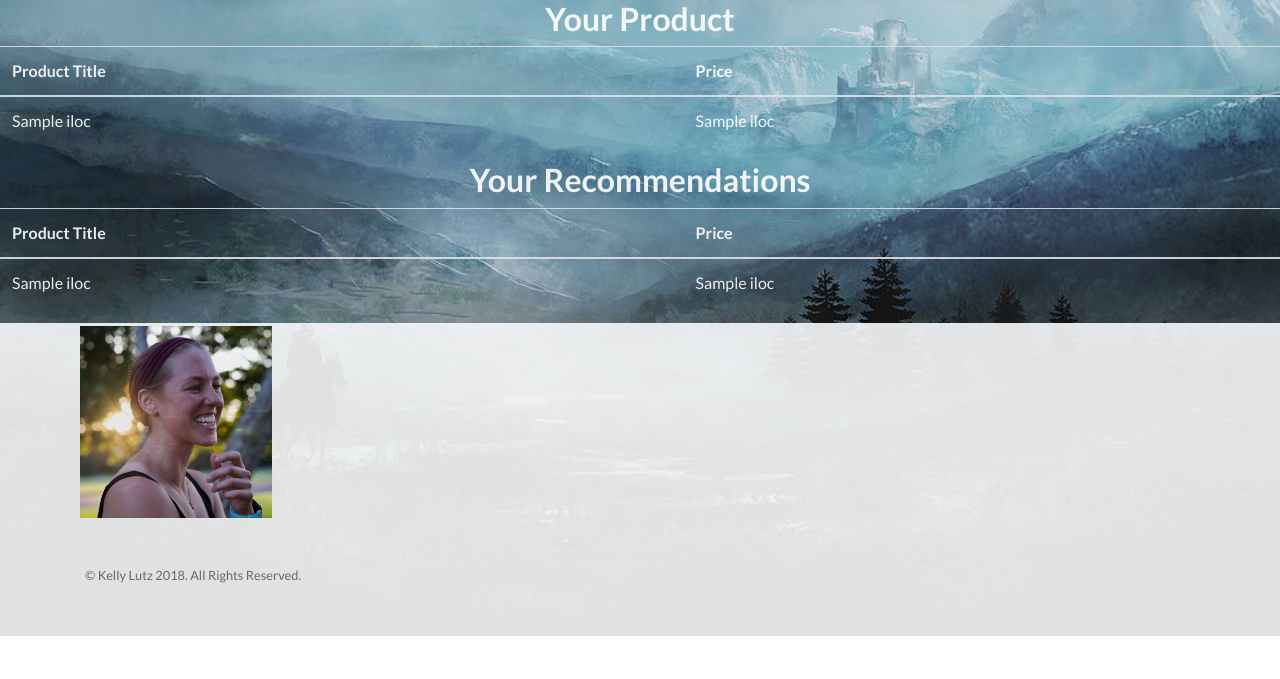
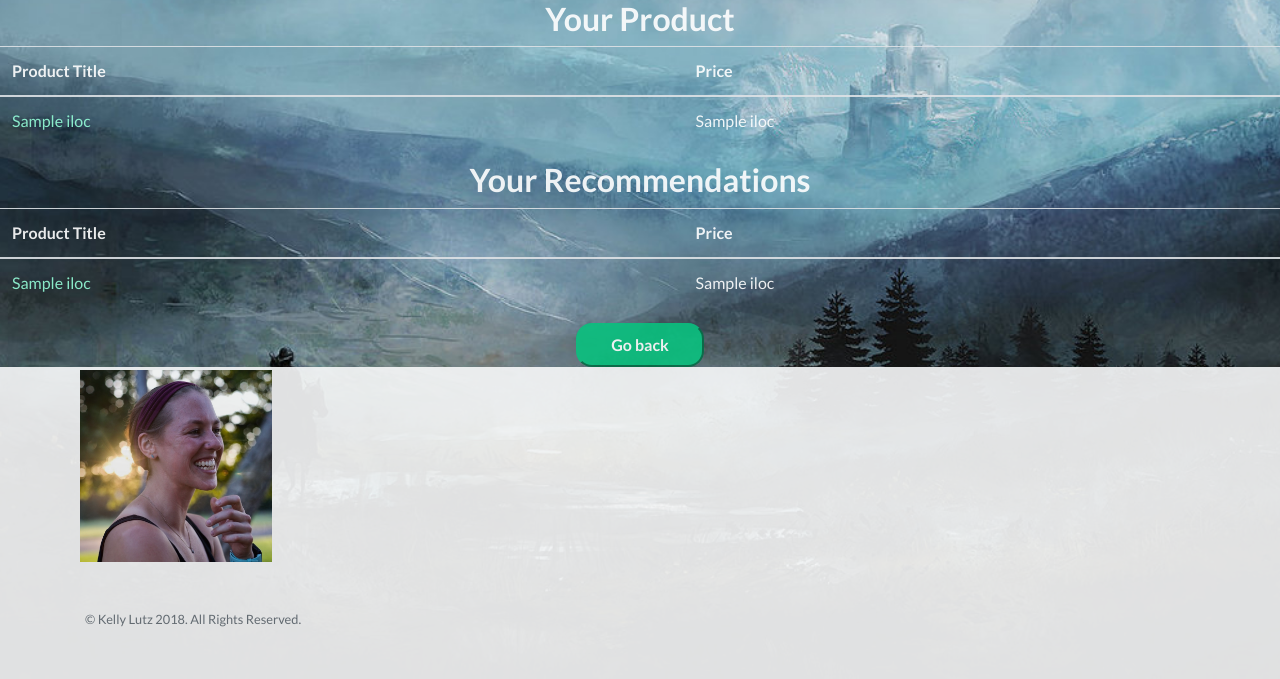
Before and after one commit to klutz4/product_recommender, a Flask app: template app/templates/nlp_recs.html in a window 1280 px wide. Shown: the part 69-748 px from the top of the page. Run offline with Flask 2, Linux system fonts and the light colour scheme; the template is opened without the code that fills it: most values are stand-ins (such as "Sample title", 1, 10 or a date in 2020); parts of the project's set-up code (start-up, migrations or seed data) failed here and were passed over; some libraries are stand-ins or nearby versions.

Commit message:
app edits;

```diff
--- a/app/app.py
+++ b/app/app.py
@@ -39,8 +39,11 @@ def nlp_recs():
     item_index= int(request.form['index'])
     range = str(request.form['price'])
     if range == '':
-        return 'You must enter a price range.'
-    else:
+        cluster_label = df['prediction'].iloc[item_index]
+        cluster_members = df[df['prediction'] == cluster_label]
+        recs = np.random.choice(cluster_members.index, 5, replace = False)
+        return render_template('nlp_recs.html',recs=recs,df=df,item_index=item_index)
+    if range != '':
         # num_recs = int(request.form['recs'])
         price = df['sale_price'].iloc[item_index]
         restricted = get_restricted_df(price,item_index,range)
--- a/app/templates/cnn_recs.html
+++ b/app/templates/cnn_recs.html
@@ -53,7 +53,7 @@
     display: block;
     margin-left: auto;
     margin-right: auto;
-    width: 50%;
+    width: 10%;
   }
   .move-button {
     display: flex;
@@ -136,7 +136,9 @@
       </tr>
     </tbody>
   </table>
-
+  <form action= '/neural_net', method= ['GET,POST']>
+  <button type="submit" class="move-button center">Go back</button>
+  </form>
 
   <!-- Footer -->
   <footer class="footer bg-light">
--- a/app/templates/nlp.html
+++ b/app/templates/nlp.html
@@ -107,7 +107,7 @@
       </div>
       <br><br>
 
-      <div><h4>Please enter a price range (ex. 100-500).</h4>
+      <div><h4>OPTIONAL: Please enter a price range (ex. 100-500).</h4>
         <input name="price" type="text" class="form-control form-control-lg" placeholder="Enter range here.">
       </div>
     </div>
--- a/app/templates/nlp_recs.html
+++ b/app/templates/nlp_recs.html
@@ -49,7 +49,12 @@
   text-align: center;
   color:white;
   }
-
+  .center {
+    display: block;
+    margin-left: auto;
+    margin-right: auto;
+    width: 10%;
+  }
   .move-button {
     display: flex;
     justify-content: center;
@@ -111,7 +116,7 @@
     </tr>
     <tbody>
       <tr>
-        <td><a href={{ df['weblink'].iloc[item_index] }} style="color:white">{{df['product_title'].iloc[item_index]}}</a></td>
+        <td><a href={{ df['weblink'].iloc[item_index] }} style="color:#95fdd8">{{df['product_title'].iloc[item_index]}}</a></td>
         <td>{{ df['sale_price'].iloc[item_index] }}</td>
       </tr>
     </tbody>
@@ -128,13 +133,16 @@
       <!-- Here is where the data passed into the template gets inserted -->
       {% for rec in recs %}
         <tr>
-        <td><a href={{ df['weblink'].iloc[rec] }} style="color:white">{{df['product_title'].iloc[rec]}}</a></td>
+        <td><a href={{ df['weblink'].iloc[rec] }} style="color:#95fdd8">{{df['product_title'].iloc[rec]}}</a></td>
           <td>{{ df['sale_price'].iloc[rec] }}</td>
         </tr>
       {% endfor %}
     </tbody>
   </table>
 
+  <form action= '/nlp', method= ['GET,POST']>
+  <button type="submit" class="move-button center">Go back</button>
+  </form>
 
   <!-- Footer -->
   <footer class="footer bg-light">
```
